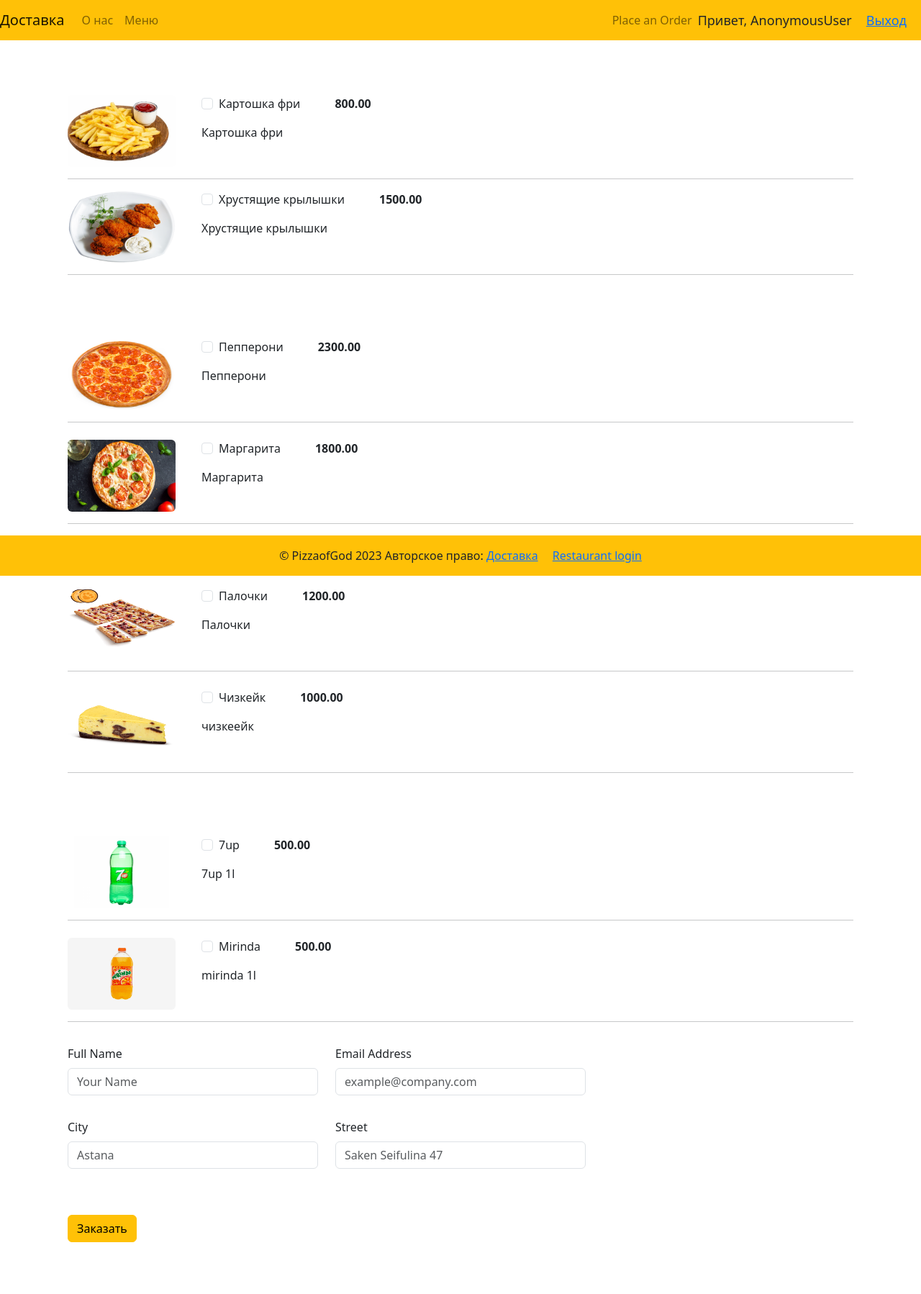
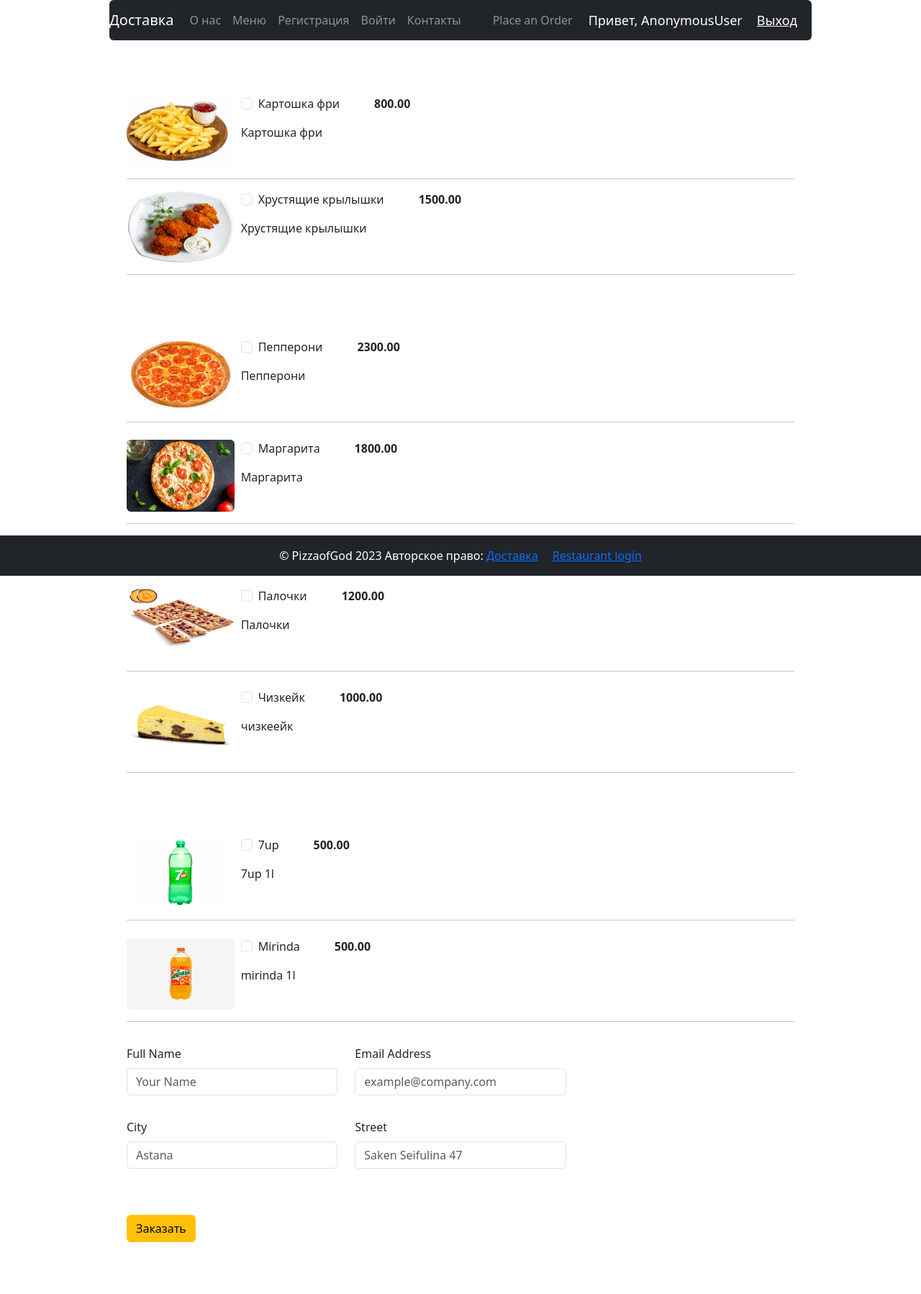
Before and after one commit to FoodDeliveryTeam/Firstrepository, a Django app: page /order/ in a window 1280 px wide. Shown: the whole page at 72% size. Run offline with Django 4.2, Linux system fonts and the light colour scheme; data comes from the database, SQL or seed files in the repository; both versions use the stored data as it was after the commit; some libraries are stand-ins or nearby versions.

Commit message:
Изменил панель навигации , изменил вид страницы Войти и Регистрация

```diff
--- a/FoodDeliveryApp/FoodDeliveryApp/settings.py
+++ b/FoodDeliveryApp/FoodDeliveryApp/settings.py
@@ -129,11 +129,12 @@ USE_TZ = True
 # Static files (CSS, JavaScript, Images)
 # https://docs.djangoproject.com/en/4.1/howto/static-files/
 
-STATIC_URL = 'static/'
+STATIC_URL = '/static/'
 
 MEDIA_ROOT= os.path.join(BASE_DIR, 'media')
 MEDIA_URL= '/media/'
 
+EMAIL_BACKEND = 'django.core.mail.backends.console.EmailBackend'
 
 EMAIL_HOST ='smtp.yandex.ru'
 EMAIL_PORT = 465
--- /dev/null
+++ b/FoodDeliveryApp/costumer/static/costumer/css/navigation.css
@@ -0,0 +1,15 @@
+.hello-msg{
+    font-size: 18px;
+    margin-right:20px;
+    color:white;
+  }
+.navbar-nav, .navbar-brand {
+  margin: 0 auto; /* Устанавливаем отступы по горизонтали для центрирования */
+  display: flex; /* Устанавливаем flex-контейнер для элементов списка */
+  justify-content: center; /* Выравниваем элементы по центру контейнера */
+  align-items: center; /* Выравниваем элементы по вертикали в контейнере */
+}
+.container {
+  max-width: 1000px; /* Задаем максимальную ширину контейнера */
+  margin: 0 auto; /* Выравниваем контейнер по центру */
+}
--- a/FoodDeliveryApp/costumer/templates/accounts/login.html
+++ b/FoodDeliveryApp/costumer/templates/accounts/login.html
@@ -14,13 +14,15 @@
 			margin: 0;
 			padding: 0;
 			height: 100%;
-			background: #7abecc !important;
+			background-image: url('/static/costumer/images/fon6.jpg');
+			background-size: cover;
+			background: !important;
 		}
 		.user_card {
 			width: 350px;
 			margin-top: auto;
 			margin-bottom: auto;
-			background: #74cfbf;
+			background: orange;
 			position: relative;
 			display: flex;
 			justify-content: center;
--- a/FoodDeliveryApp/costumer/templates/accounts/register.html
+++ b/FoodDeliveryApp/costumer/templates/accounts/register.html
@@ -1,4 +1,5 @@
 <!DOCTYPE html>
+{% load static %}
 <html>
 
 <head>
@@ -13,13 +14,14 @@
 			margin: 0;
 			padding: 0;
 			height: 100%;
-			background: #7abecc !important;
+			background-image: url('/static/costumer/images/fon6.jpg');
+			background-size: cover;
 		}
 		.user_card {
 			width: 350px;
 			margin-top: auto;
 			margin-bottom: auto;
-			background: #74cfbf;
+			background: orange;
 			position: relative;
 			display: flex;
 			justify-content: center;
--- a/FoodDeliveryApp/costumer/templates/costumer/footer.html
+++ b/FoodDeliveryApp/costumer/templates/costumer/footer.html
@@ -1,6 +1,8 @@
-<footer class="page-footer font-small bg-warning navbar-light fixed-bottom">
-    <div class="footer-copyright text-center py-3">&copy PizzaofGod 2023 Авторское право:
-        <a href="http://localhost:8000">Доставка</a>
-        <a class="ml-3" href="{% url 'dashboard' %}">Restaurant login</a>
-    </div>
+<footer class="page-footer font-small bg-dark navbar-dark fixed-bottom">
+  <div class="container text-white">
+      <div class="footer-copyright text-center py-3">&copy PizzaofGod 2023 Авторское право:
+          <a href="http://localhost:8000">Доставка</a>
+          <a class="ml-3" href="{% url 'dashboard' %}">Restaurant login</a>
+      </div>
+  </div>
 </footer>
--- a/FoodDeliveryApp/costumer/templates/costumer/navigation.html
+++ b/FoodDeliveryApp/costumer/templates/costumer/navigation.html
@@ -1,24 +1,36 @@
+
+<!DOCTYPE html>
 {% load static %}
-
-<style>
-  .hello-msg{
-  font-size: 18px;
-  margin-right:20px;
-  }
-</style>
-
-<nav class="navbar navbar-expand-sm bg-warning navbar-light">
-  <a class="navbar-brand" href="{% url 'index' %}">Доставка</a>
+<html>
+   <head>
+     <meta charset="utf-8">
+     <title>A simple navigation bar</title>
+     <link rel="stylesheet" href="{% static 'costumer/css/navigation.css' %}">
+     <script src="{% static 'costumer/css/navigation.css' %}"></script>
+   </head>
+   <body>
+   <div class="container">
+     <nav class="navbar navbar-expand-sm bg-dark navbar-dark rounded">
+       <a class="navbar-brand" href="{% url 'index' %}"> Доставка</a>
        <button class="navbar-toggler" type="button" data-toggle="collapse" data-target="#navbarNav" aria-controls="navbarNav" aria-expanded="false" aria-label="Toggle navigation">
          <span class="navbar-toggler-icon"></span>
        </button>
-  <div class="collapse navbar-collapse" id="navbarNav">
+       <div class="collapse navbar-collapse " id="navbarNav">
          <ul class="navbar-nav me-auto">
            <li class="nav-item">
              <a class="nav-link" href="{% url 'about' %}">О нас</span></a>
            </li>
            <li class="nav-item">
              <a class="nav-link" href="#">Меню</a>
+           </li>
+           <li class="nav-item">
+             <a class="nav-link" href="{% url 'register' %}">Регистрация</a>
+           </li>
+           <li class="nav-item">
+             <a class="nav-link" href="{% url 'login' %}">Войти</a>
+           </li>
+           <li class="nav-item">
+             <a class="nav-link" href="#">Контакты</a>
            </li>
          </ul>
          <ul class="navbar-nav">
@@ -29,6 +41,9 @@
        </div>
 
        <span class="hello-msg">Привет, {{request.user}}</span>
-  <span><a class="hello-msg" href = "{% url 'logout' %}" > Выход </a></span>
+       <span><a class="hello-msg" href="{% url 'logout' %}">Выход</a></span>
+     </nav>
+   </body>
 
-</nav>
+
+</html>
```
Also changed, not shown: FoodDeliveryApp/costumer/templates/costumer/about.html (+8 -12 lines), FoodDeliveryApp/costumer/static/costumer/images/fon.jpg (added), FoodDeliveryApp/costumer/static/costumer/images/fon2.jpg (added), FoodDeliveryApp/costumer/static/costumer/images/fon3.jpg (added), FoodDeliveryApp/costumer/static/costumer/images/fon4.jpg (added), FoodDeliveryApp/costumer/static/costumer/images/fon6.jpg (added), FoodDeliveryApp/costumer/static/costumer/js/navigation.js (added), FoodDeliveryApp/costumer/templates/costumer/index.html (line endings or trailing spaces), FoodDeliveryApp/db.sqlite3. Lines whose indentation alone changed are shown as unchanged.
